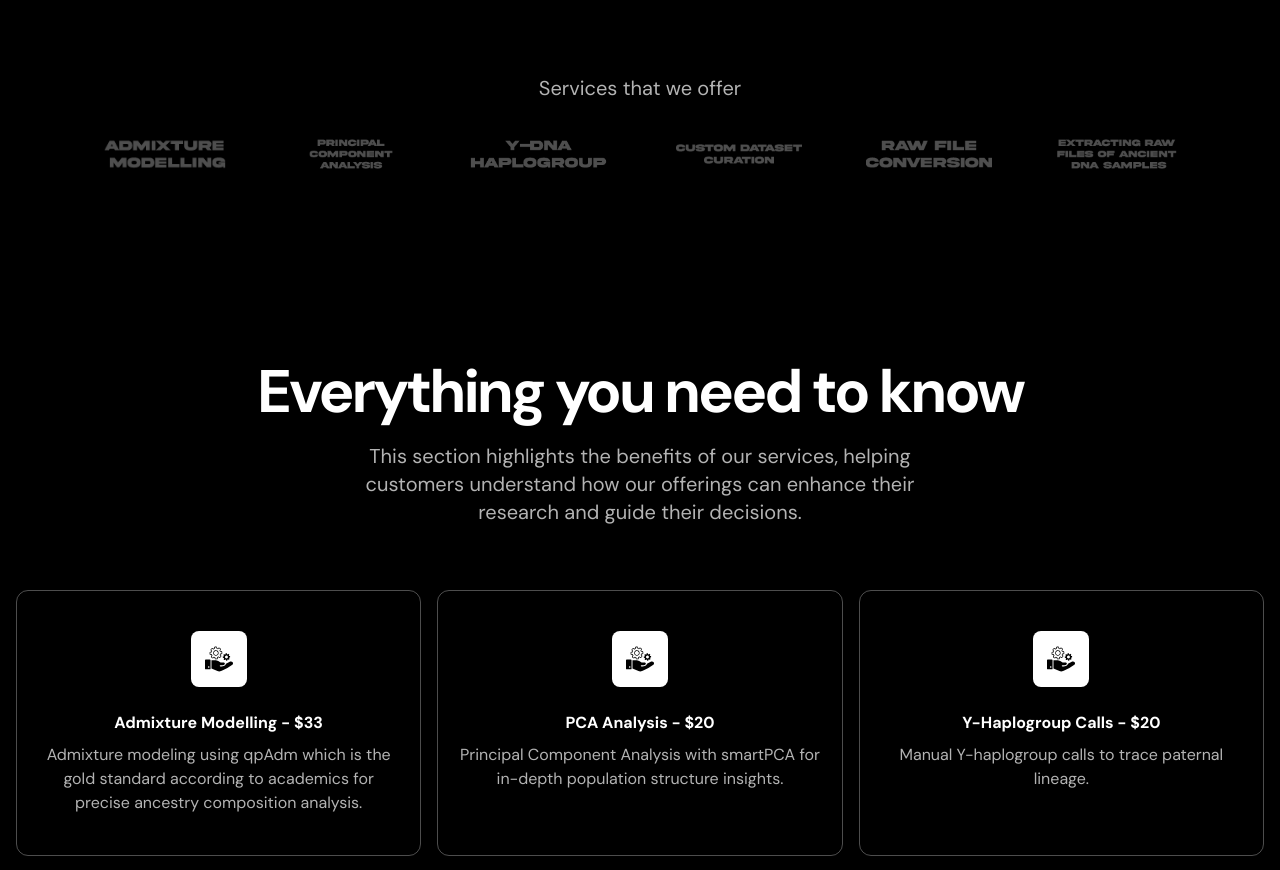
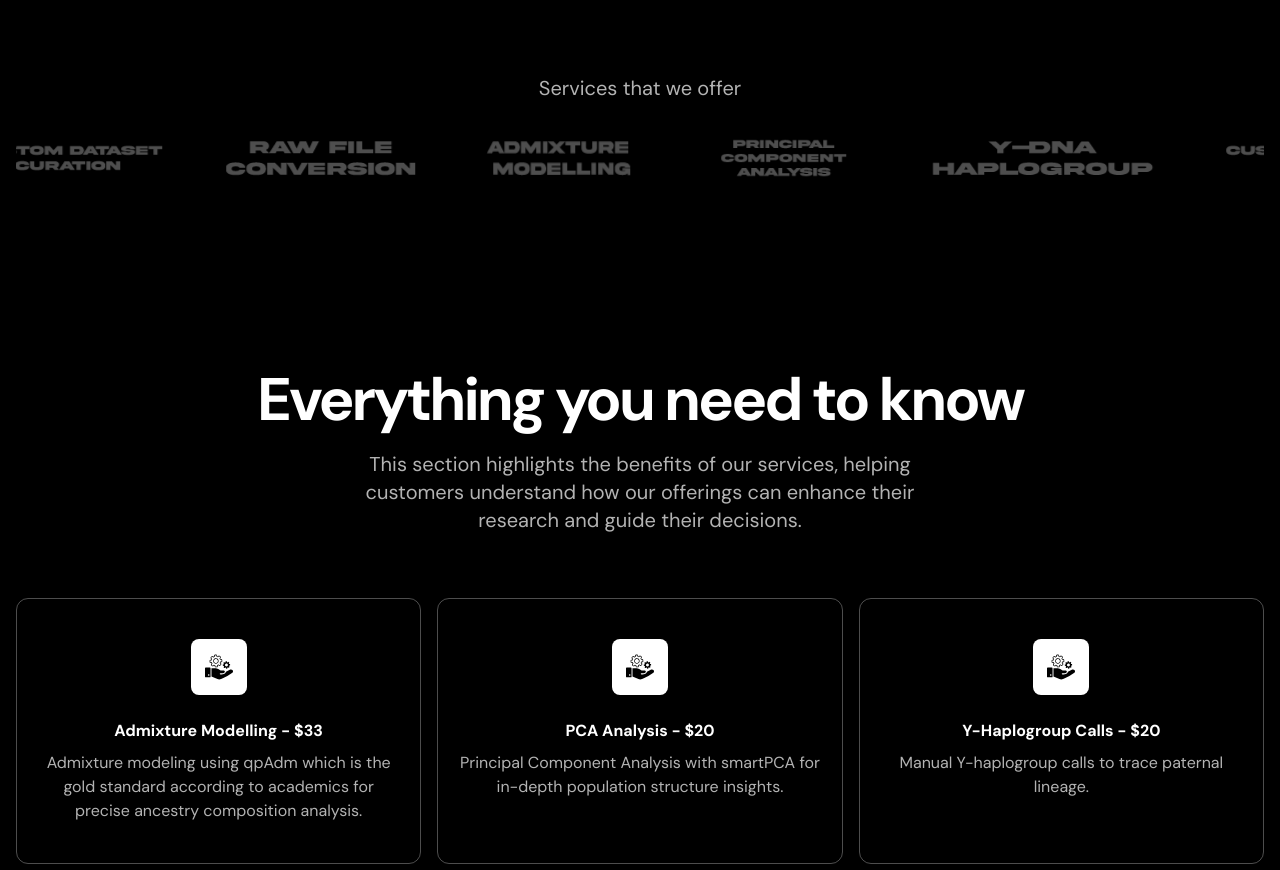
Before and after one commit to insightsonancestry/home, a Next.js app: page / in a window 1280 px wide. Shown: the part 920-1790 px from the top of the page. Built offline with nearby package versions, Linux system fonts and the light colour scheme.

Commit message:
added favicon

```diff
--- a/src/components/LogoTicker.tsx
+++ b/src/components/LogoTicker.tsx
@@ -1,18 +1,18 @@
+"use client";
 import Image from 'next/image';
 import admixturemodelling from '../assets/images/admixture_modelling.png';
 import PCA from '../assets/images/pca.png';
 import YDNA from '../assets/images/ydna.png';
 import customdataset from '../assets/images/customdataset.png';
 import rawfileconversion from '../assets/images/rawfile.png';
-import extractingrawfiles from '../assets/images/extracting-rawfiles.png';
+import {motion} from "framer-motion";
 
 const images = [
-  { src: admixturemodelling, alt: "admixture modelling text" },
-  { src: PCA, alt: "PCA" },
-  { src: YDNA, alt: "Y-DNA haplogroup" },
-  { src: customdataset, alt: "custom dataset" },
-  { src: rawfileconversion, alt: "raw file conversion" },
-  { src: extractingrawfiles, alt: "extracting raw files of ancient DNA samples" }
+  {src: admixturemodelling, alt:'admixture modelling'},
+  {src: PCA, alt:'Principal Component Analysis'},
+  {src: YDNA, alt:'Y-chromosome haplogroup'},
+  {src: customdataset, alt:'curating custom dataset'},
+  {src: rawfileconversion, alt:'converting raw file format to 23andme'},
 ];
 
 export const LogoTicker = () => {
@@ -20,17 +20,23 @@
     <div className="bg-black text-white py-[72px] sm:py-24">
       <div className="container">
         <h2 className="text-xl text-center text-white/70">Services that we offer</h2>
-        <div className="overflow-hidden mt-9 before:content-[''] after:content[''] before:absolute after:absolute before:h-full after:h-full before:w-5 after:w-5 relative after:right-0 before:left-0 before:top-0 after:top-0 before:bg-[linear-gradient(to_right,#000,rgb(0,0,0,0))] after:bg-[linear-gradient(to_left,#000,rgb(0,0,0,0))]">
-          <div className="flex gap-16 justify-center items-center">
-          {images.map(({src, alt}) => (
-            <Image
-              src={src}
-              alt={alt}
-              key={alt}
-              className="flex-none h-8 w-auto"
-            />
+        <div className="flex overflow-hidden mt-9 before:content-[''] before:z-10 after:content-[''] before:absolute after:absolute before:h-full after:h-full before:w-5 after:w-5 relative after:right-0 before:left-0 before:top-0 after:top-0 before:bg-[linear-gradient(to_right,#000,rgb(0,0,0,0)] after:bg-[linear-gradient(to_left,#000,rgb(0,0,0,0)]">
+          <motion.div
+                      transition={{
+                        duration: 10,
+                        ease: "linear",
+                        repeat: Infinity,
+                      }}
+                      initial={{translateX: 0}}
+                      animate={{translateX: "-50%"}}
+                      className="flex gap-16 flex-none pr-16">
+          {images.map(({ src, alt }) => (
+            <Image key={alt} src={src} alt={alt} className="flex-none  h-10 w-2000" />
           ))}
-          </div>
+          {images.map(({ src, alt }) => (
+            <Image key={alt} src={src} alt={alt} className="flex-none  h-10 w-2000" />
+          ))}
+          </motion.div>
         </div>
       </div>
     </div>
```
